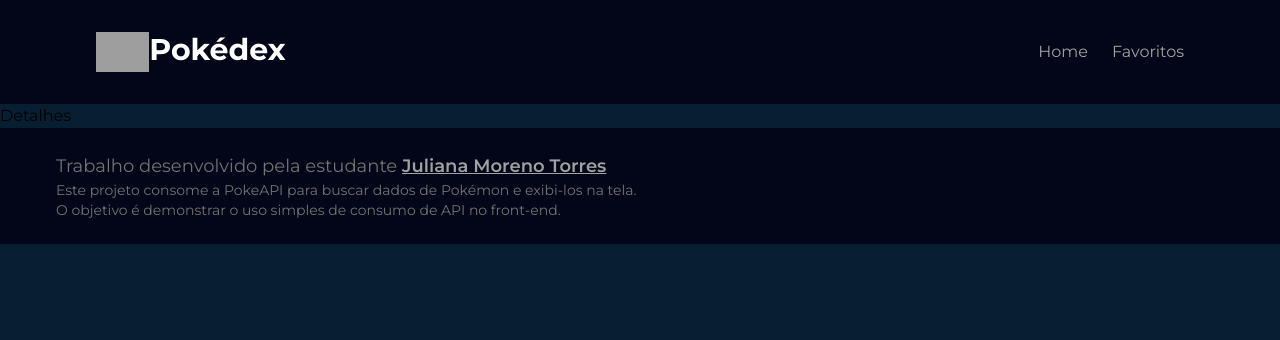
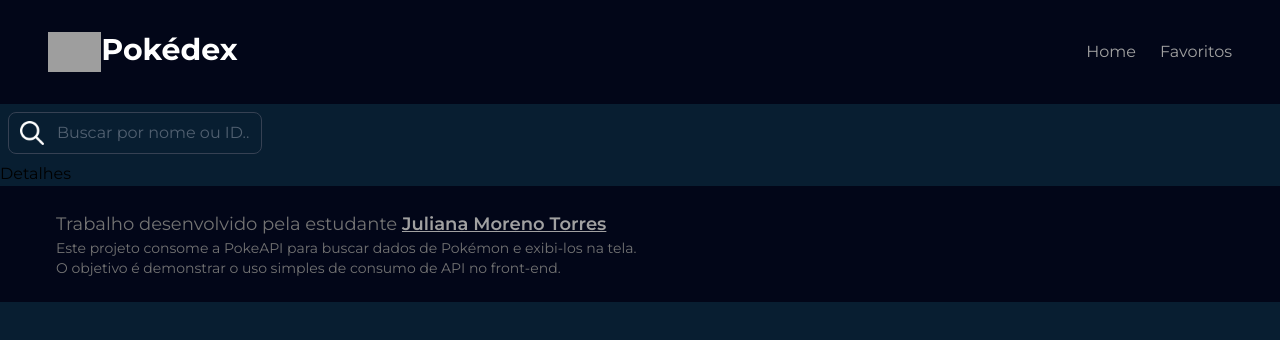
Before and after one commit to juliana-mt/Pokedex_Desafio, a Vue app: page /Details in a window 1280 px wide. Shown: the top 340 px of the page. Built offline with nearby package versions, Linux system fonts and the light colour scheme; grey boxes are pictures that could not be loaded; the HTML template or start-up script is replaced by a standard one.

Commit message:
arrumando estrutura e iniciando a barra de pesquisa

```diff
--- a/src/components/Navbar.vue
+++ b/src/components/Navbar.vue
@@ -1,5 +1,5 @@
 <template>
-    <div class="bg-slate-950 text-left text-white px-24 py-8 flex justify-between items-center">
+    <div class="bg-slate-950 text-left text-white px-12 py-8 flex justify-between items-center">
         <div class="flex font-bold text-3xl md:">
             <img src="https://upload.wikimedia.org/wikipedia/commons/thumb/5/53/Pok%C3%A9_Ball_icon.svg/1026px-Pok%C3%A9_Ball_icon.svg.png" alt="logo" class="h-10 w-auto ">
             <h1>Pokédex</h1>
@@ -9,4 +9,21 @@
             <h1><router-link to="/Favorite" class=" text-neutral-400 hover:underline hover:text-white hover:transition duration-300">Favoritos</router-link></h1>
         </div>
     </div>
+    <div class="relative p-2 flex items-center gap-2 ">
+        <img
+          src="../assets/search.png"
+          class="w-auto h-6 pl-2 absolute left-3 top-1/2 -translate-y-1/2"
+        />
+
+        <input
+          v-model="search"
+          @keyup.enter="emitSearch"
+          placeholder="Buscar por nome ou ID..."
+          class="pl-12 pr-3 py-2 text-gray-400 border rounded-lg border-gray-700 focus:border-white focus:outline-none transition focus:text-white"
+        />
+    </div>
 </template>
+
+<script setup>
+
+</script>
--- a/src/components/card.vue
+++ b/src/components/card.vue
@@ -1,6 +1,6 @@
 <template>
   <div class="p-2">
-    <div class="rounded-lg p-4 text-white shadow-md bg-slate-950 hover:bg-gray-300 hover:shadow-xl transition duration-200 ">
+    <div class="rounded-lg p-4 text-white shadow-md bg-slate-950 cursor-pointer hover:bg-gray-950 hover:shadow-lg duration-300 hover:scale-110">
       <img :src="pokemon.image" :alt="pokemon.name" class="mx-auto mb-2 h-20">
       <h2 class="text-center capitalize font-bold">{{ pokemon.name }}</h2>
       <p class="text-center text-sm uppercase">{{ pokemon.type }}</p>
--- a/src/views/home.vue
+++ b/src/views/home.vue
@@ -1,4 +1,5 @@
 <template>
+  <div class="px-8">
     <div class="grid grid-cols-2 md:grid-cols-4 lg:grid-cols-6 gap-4">
       <Card
         v-for="p in pokemons"
@@ -7,8 +8,9 @@
       />
     </div>
     <div class="flex justify-center gap-4 p-6">
-    <button @click="beforePokemons" :disabled="offset === 0" class="bg-cyan-800 text-white rounded hover:bg-sky-950 px-4 py-2 lg:px-12 cursor-pointer hover:transition duration-300">Voltar</button>
+      <button @click="beforePokemons" :disabled="offset === 0" class="bg-cyan-800 text-white rounded hover:bg-sky-950 px-4 py-2 lg:px-12 cursor-pointer hover:transition duration-300 disabled:bg-gray-400 disabled:cursor-not-allowed">Voltar</button>
       <button @click="nextPokemons" class="bg-cyan-800 text-white rounded hover:bg-sky-950 px-4 py-2 lg:px-12 cursor-pointer hover:transition duration-300">Próximo</button>
+    </div>
   </div>
 </template>
 
```
Also changed, not shown: src/assets/search.png (added). Lines whose indentation alone changed are shown as unchanged.
